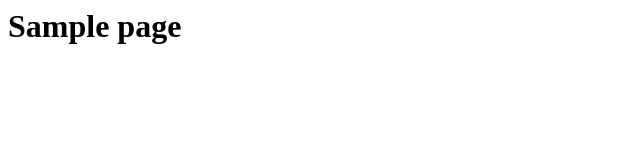
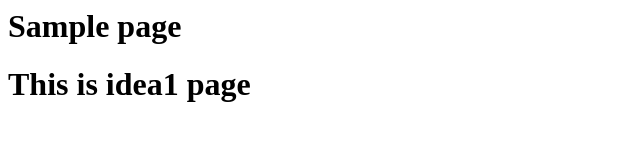
Before and after one commit to sonamjais/webtest, a plain HTML site: page index.html in a window 1280 px wide. Shown: the whole page, without its empty margins (0-640 px from the left). Drawn offline with Linux system fonts and the light colour scheme.

Commit message:
updated index.html

```diff
--- a/index.html
+++ b/index.html
@@ -1,3 +1,4 @@
 <html>
     <h1>Sample page</h1>
+        <h1>This is idea1 page</h1>
 </html>
```
